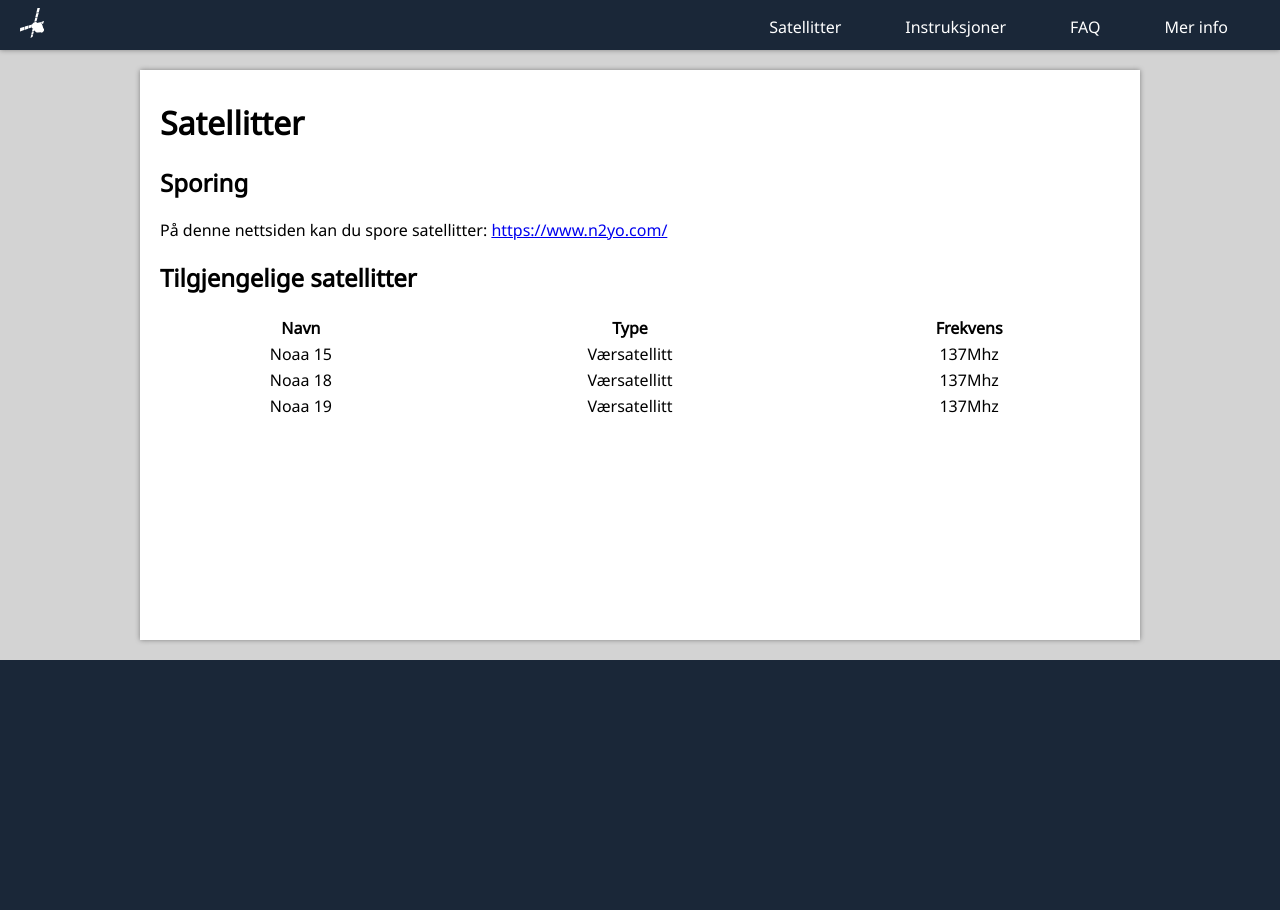
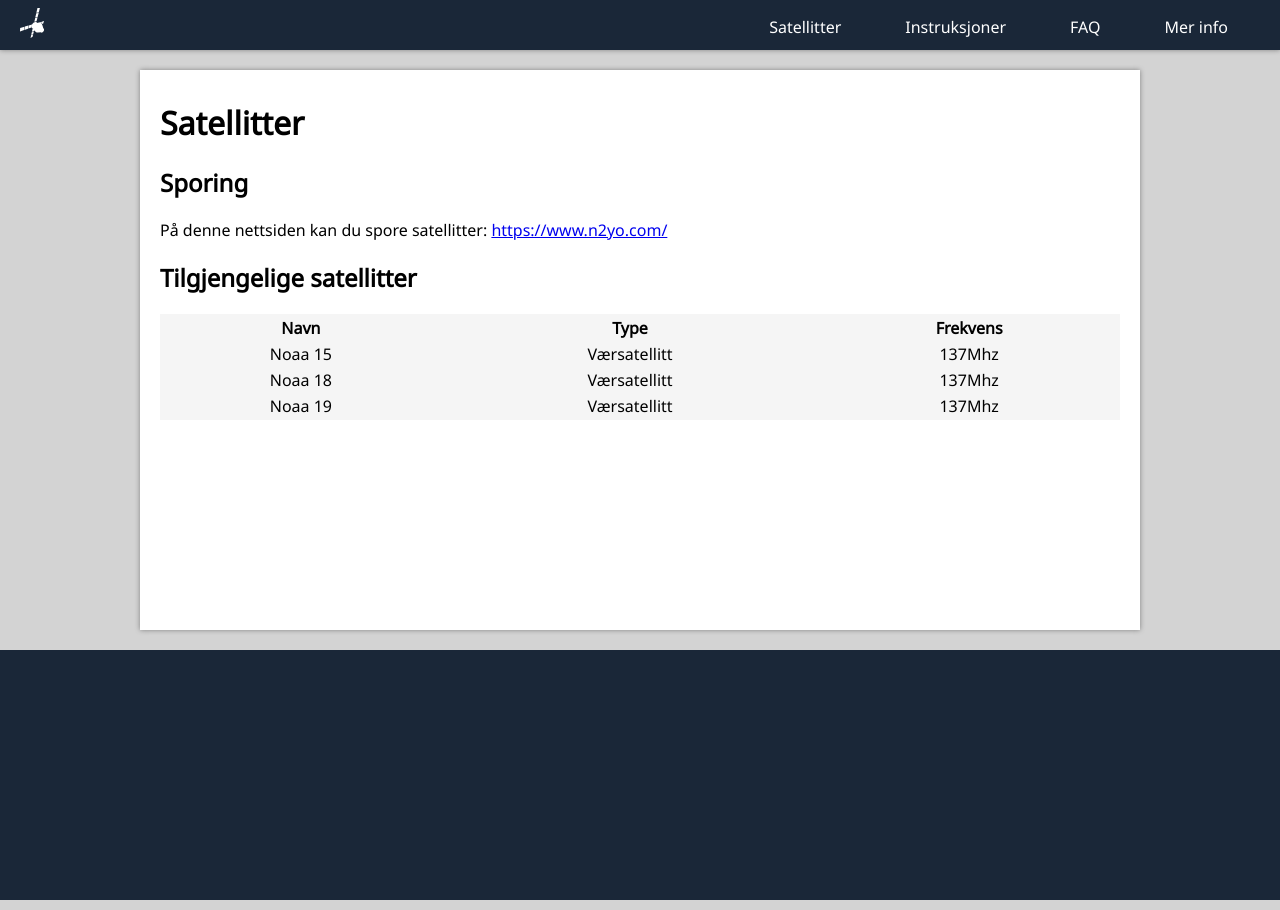
Before and after one commit to petterroea/eit-satellitt-i-norge, a Jekyll site: the page built from src/satellitter/index.md, in a window 1280 px wide. Built offline with Jekyll 4.4.1, drawn with Linux system fonts in a browser that asks for light colours.

Commit message:
cool shit

```diff
--- a/src/assets/css/default.scss
+++ b/src/assets/css/default.scss
@@ -11,6 +11,7 @@
 
 table {
   width: 100%;
+  background-color: whitesmoke;
 }
 
 .nav-bar {
@@ -63,7 +64,7 @@
 
 .content-wrapper {
   padding: 10px 20px 20px 20px;
-  min-height: calc(100vh - 360px);
+  min-height: calc(100vh - 370px);
   max-width: 960px;
   margin: 20px auto;
   background-color: white;
--- a/src/assets/css/main.scss
+++ b/src/assets/css/main.scss
@@ -2,7 +2,7 @@
 ---
 
 body {
-  background-color: #2a3373;
+  background-color: black;
   color: white;
 }
 
@@ -24,8 +24,13 @@
 .nav-bar {
   position: inherit;
   box-shadow: none;
+  width: calc(100% - 40px);
 }
 
 .full-page-wrapper {
   height: 100vh;
+  width: 100%;
+  display: flex;
+  flex-direction: column;
+  align-items: center;
 }
```
